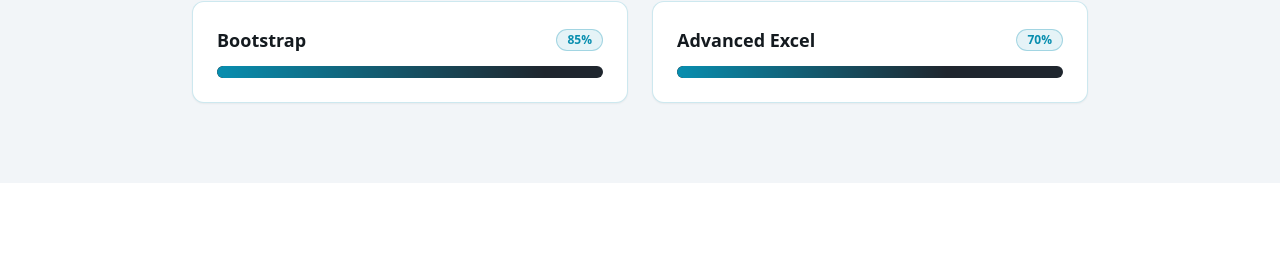
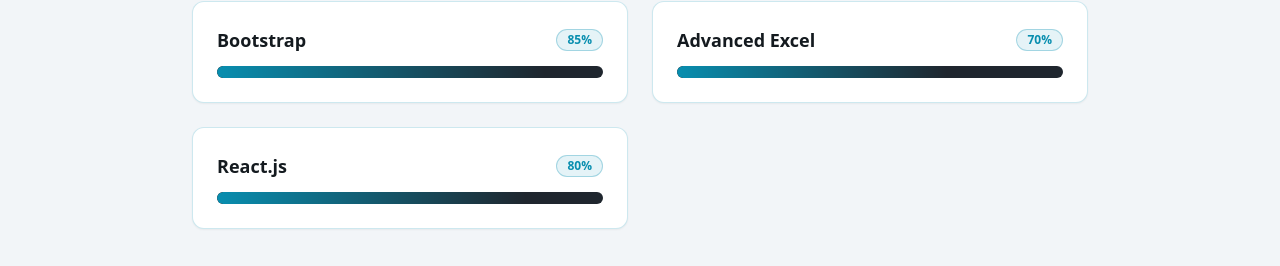
Before and after one commit to mohammad11-hub/my-portfolio-, a React (Vite) app: page / in a window 1280 px wide. Shown: the part 2079-2345 px from the top of the page. Built offline with nearby package versions, Linux system fonts and the light colour scheme; the HTML template or start-up script is replaced by a standard one.

Commit message:
Update Skills.tsx

```diff
--- a/src/components/Skills.tsx
+++ b/src/components/Skills.tsx
@@ -9,6 +9,7 @@ const Skills = () => {
     { name: "PHP", level: 75 },
     { name: "Bootstrap", level: 85 },
     { name: "Advanced Excel", level: 70 },
+    { name: "React.js", level: 80 },
   ];
 
   return (
```
